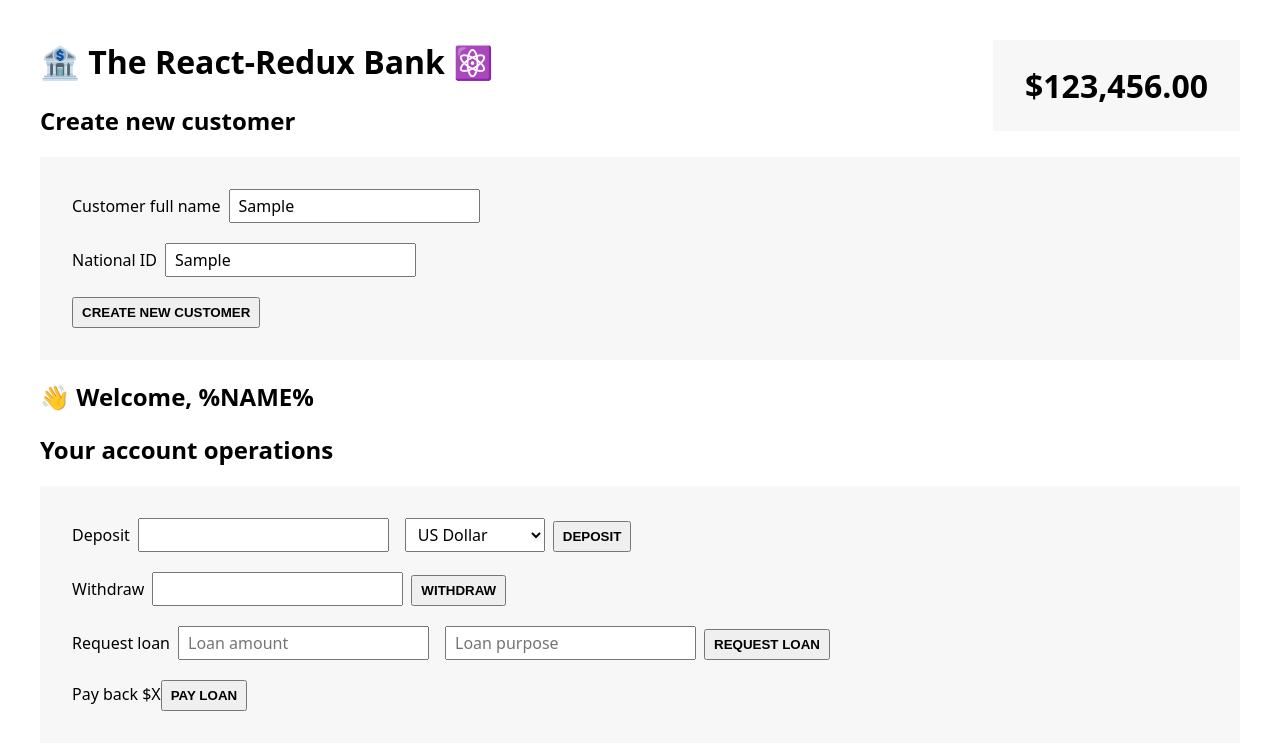
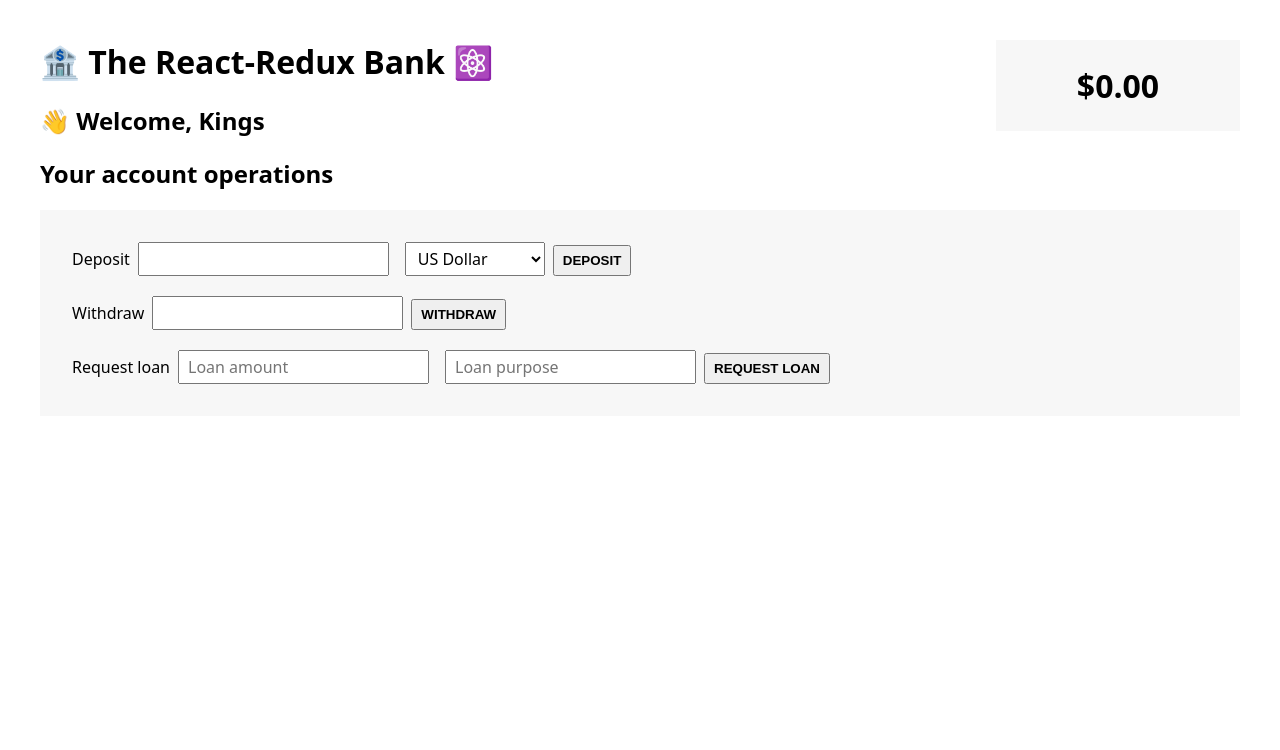
Before and after one commit to Keengsleyudeh/redux-intro, a React (Create React App) app: page / in a window 1280 px wide. Both pictures are taken after typing "Sample", "Sample" into the empty fields and a click on the button "CREATE NEW CUSTOMER". Shown: the top 750 px of the page. Built offline with nearby package versions, Linux system fonts and the light colour scheme.

Commit message:
Refactoring the code

```diff
--- a/package.json
+++ b/package.json
@@ -8,6 +8,7 @@
     "@testing-library/user-event": "^13.5.0",
     "react": "^18.3.1",
     "react-dom": "^18.3.1",
+    "react-redux": "^9.1.2",
     "react-scripts": "5.0.1",
     "redux": "^5.0.1",
     "web-vitals": "^2.1.4"
--- a/src/App.js
+++ b/src/App.js
@@ -1,16 +1,24 @@
-import CreateCustomer from "./CreateCustomer";
-import Customer from "./Customer";
-import AccountOperations from "./AccountOperations";
-import BalanceDisplay from "./BalanceDisplay";
+import CreateCustomer from "./features/customers/CreateCustomer";
+import Customer from "./features/customers/Customer";
+import AccountOperations from "./features/accounts/AccountOperations";
+import BalanceDisplay from "./features/accounts/BalanceDisplay";
+import { useSelector } from "react-redux";
 
 function App() {
+
+  const fullName = useSelector(store => store.customer.fullName)
   return (
     <div>
       <h1>🏦 The React-Redux Bank ⚛️</h1>
+      {fullName === ""?
       <CreateCustomer />
+      :
+      <>
       <Customer />
       <AccountOperations />
       <BalanceDisplay />
+      </>
+      }
     </div>
   );
 }
--- a/src/BalanceDisplay.js
+++ /dev/null
@@ -1,12 +0,0 @@
-function formatCurrency(value) {
-  return new Intl.NumberFormat("en", {
-    style: "currency",
-    currency: "USD",
-  }).format(value);
-}
-
-function BalanceDisplay() {
-  return <div className="balance">{formatCurrency(123456)}</div>;
-}
-
-export default BalanceDisplay;
--- a/src/Customer.js
+++ /dev/null
@@ -1,5 +0,0 @@
-function Customer() {
-  return <h2>👋 Welcome, %NAME%</h2>;
-}
-
-export default Customer;
--- a/src/AccountOperations.js
+++ b/src/features/accounts/AccountOperations.js
@@ -1,4 +1,6 @@
 import { useState } from "react";
+import { useDispatch, useSelector } from "react-redux";
+import { deposit, payLoan, requestLoan, withdraw } from "./accountSlice";
 
 function AccountOperations() {
   const [depositAmount, setDepositAmount] = useState("");
@@ -7,13 +9,33 @@ function AccountOperations() {
   const [loanPurpose, setLoanPurpose] = useState("");
   const [currency, setCurrency] = useState("USD");
 
-  function handleDeposit() {}
+  const dispatch = useDispatch();
+  const {loan: currentLoan, loanPurpose: currentLoanPurpose, balance} = useSelector(store => store.account);
 
-  function handleWithdrawal() {}
+  console.log(balance)
 
-  function handleRequestLoan() {}
+  function handleDeposit() {
+    if (!depositAmount) return;
+    dispatch(deposit(depositAmount));
+    setDepositAmount("");
+  }
 
-  function handlePayLoan() {}
+  function handleWithdrawal() {
+    if (!withdrawalAmount) return;
+    dispatch(withdraw(withdrawalAmount));
+    setWithdrawalAmount("");
+  }
+
+  function handleRequestLoan() {
+    if (!loanAmount || !loanPurpose) return;
+    dispatch(requestLoan(loanAmount, loanPurpose));
+    setLoanAmount("");
+    setLoanPurpose("");
+  }
+
+  function handlePayLoan() {
+  dispatch(payLoan())
+  }
 
   return (
     <div>
@@ -50,6 +72,7 @@ function AccountOperations() {
           </button>
         </div>
 
+        {currentLoan>0 || (
         <div>
           <label>Request loan</label>
           <input
@@ -65,11 +88,16 @@ function AccountOperations() {
           />
           <button onClick={handleRequestLoan}>Request loan</button>
         </div>
+        )
+        }
 
+        {currentLoan > 0 && (
         <div>
-          <span>Pay back $X</span>
+          <span>Pay back ${currentLoan} ({currentLoanPurpose})</span>
           <button onClick={handlePayLoan}>Pay loan</button>
         </div>
+        )
+      }
       </div>
     </div>
   );
--- /dev/null
+++ b/src/features/accounts/BalanceDisplay.js
@@ -0,0 +1,20 @@
+import { connect } from "react-redux";
+
+function formatCurrency(value) {
+  return new Intl.NumberFormat("en", {
+    style: "currency",
+    currency: "USD",
+  }).format(value);
+}
+
+function BalanceDisplay({balance}) {
+  return <div className="balance">{formatCurrency(balance)}</div>;
+}
+
+function mapStateToProps(state) {
+  return {
+    balance: state.account.balance
+  }
+}
+
+export default connect(mapStateToProps) (BalanceDisplay);
--- /dev/null
+++ b/src/features/accounts/accountSlice.js
@@ -0,0 +1,49 @@
+const initialStateAccount = {
+    balance: 0,
+    loan: 0,
+    loanPurpose: "",
+}
+
+export default function accountReducer(state = initialStateAccount, action) {
+    switch(action.type) {
+        case "account/deposit" :
+            return {...state,
+                balance: state.balance + action.payload
+            }
+        case "account/withdraw" :
+            return {...state,
+                balance: state.balance - action.payload
+            }
+        case "account/requestLoan" :
+            if (state.loan > 0) return;
+            // later j
+            return {...state,
+                loan: action.payload.loan,
+                loanPurpose: action.payload.purpose,
+                balance: state.balance + action.payload.loan
+            }
+        case "account/payLoan" :
+            return {...state,
+                loan: 0,
+                loanPurpose: "",
+                balance: state.balance - state.loan
+            }
+        default:
+            return state;
+    }
+}
+
+export function deposit(amount) {
+    return {type: "account/deposit", payload: amount}
+}
+export function withdraw(amount) {
+    return {type: "account/withdraw", payload: amount}
+}
+export function requestLoan(loan, purpose) {
+    return {type: "account/requestLoan", payload: {
+        loan, purpose
+    }}
+}
+export function payLoan() {
+    return {type: "account/payLoan"}
+}
--- a/src/CreateCustomer.js
+++ b/src/features/customers/CreateCustomer.js
@@ -1,10 +1,17 @@
 import { useState } from "react";
+import { useDispatch } from "react-redux";
+import { createCustomer } from "./customerSlice";
 
 function Customer() {
+
+  const dispatch = useDispatch();
+
   const [fullName, setFullName] = useState("");
   const [nationalId, setNationalId] = useState("");
 
-  function handleClick() {}
+  function handleClick() {
+    dispatch(createCustomer("Kings", 787898))
+  }
 
   return (
     <div>
--- /dev/null
+++ b/src/features/customers/Customer.js
@@ -0,0 +1,8 @@
+import { useSelector } from "react-redux";
+
+function Customer() {
+  const customer = useSelector(store => store.customer.fullName)
+  return <h2>👋 Welcome, {customer} </h2>;
+}
+
+export default Customer;
--- /dev/null
+++ b/src/features/customers/customerSlice.js
@@ -0,0 +1,40 @@
+const initialStateCustomer = {
+    fullName: "",
+    nationalID: "",
+    createdAt: ""
+//j
+}
+
+
+
+export default function customerReducer(state = initialStateCustomer, action) {
+    switch (action.type) {
+        case "customer/createCustomer":
+            return {...state,
+                fullName: action.payload.fullName,
+                nationalID: action.payload.nationalID,
+                createdAt:action.payload.createdAt
+            }
+
+        case "customer/updateName":
+            return {
+                ...state,
+                fullName: action.payload.fullName
+            }
+
+        default:
+            return state;
+    }
+}
+
+
+export function createCustomer(fullName, nationalID) {
+    return {type: "customer/createCustomer", payload: {
+        fullName, nationalID, createdAt: new Date()
+        .toISOString() },
+    };
+}
+
+export function updateName(fullName) {
+    return {type: "customer/updateName", payload: fullName}
+}
--- a/src/index.js
+++ b/src/index.js
@@ -2,17 +2,14 @@ import React from 'react';
 import ReactDOM from 'react-dom/client';
 import './index.css';
 import App from './App';
-
-import "./store"
-
+import { Provider } from 'react-redux';
+import store from "./store"
 
 const root = ReactDOM.createRoot(document.getElementById('root'));
 root.render(
   <React.StrictMode>
-    <App />
+    <Provider store={store}>
+       <App />
+    </Provider>
   </React.StrictMode>
 );
-
-// If you want to start measuring performance in your app, pass a function
-// to log results (for example: reportWebVitals(console.log))
-// or send to an analytics endpoint. Learn more: https://bit.ly/CRA-vitals
--- a/src/store.js
+++ b/src/store.js
@@ -1,39 +1,12 @@
-import { createStore } from "redux";
-const initialState = {
-    balance: 0,
-    loan: 0,
-    loanPurpose: "",
-}
+import { combineReducers, createStore } from "redux";
+import accountReducer from "./features/accounts/accountSlice";
+import customerReducer from "./features/customers/customerSlice";
 
-function reducer(state = initialState, action) {
-    switch(action.type) {
-        case "action/deposit" :
-            return {...state,
-                balance: state.balance + action.payload
-            }
-        case "action/withdraw" :
-            return {...state,
-                balance: state.balance - action.payload
-            }
-        case "action/requestLoan" :
-            if (state.loan > 0) return;
-            // later
-            return {...state,
-                loan: action.payload
-            }
-        case "action/payLoan" :
-            return {...state,
-                loan: 0,
-                loanPurpose: "",
-                balance: state.balance - state.loan
-            }
-        default:
-            return state;
-    }
-}
+const rootReducer = combineReducers({
+    account: accountReducer,
+    customer: customerReducer
+})
 
-const store = createStore(reducer);
+const store = createStore(rootReducer);
 
-store.dispatch({type: "action/deposit", payload: 500});
-
-console.log(store.getState());
+export default store;
```
Also changed, not shown: 1 other file (tests, documents, lock files or other folders).
